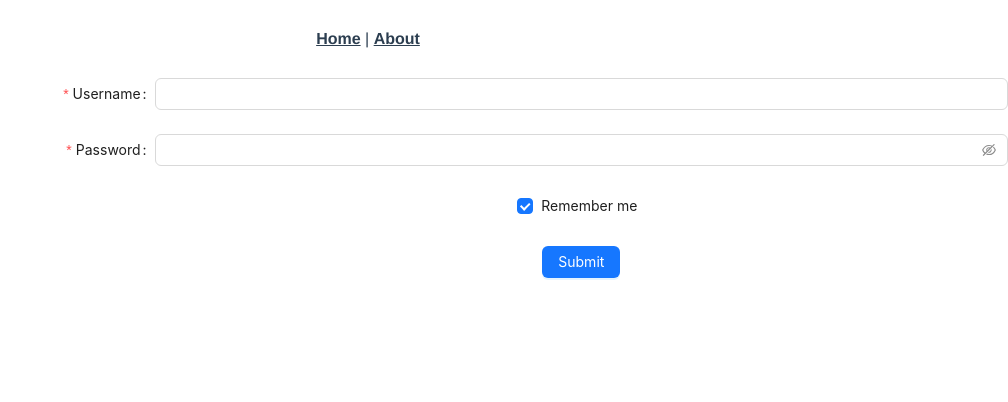
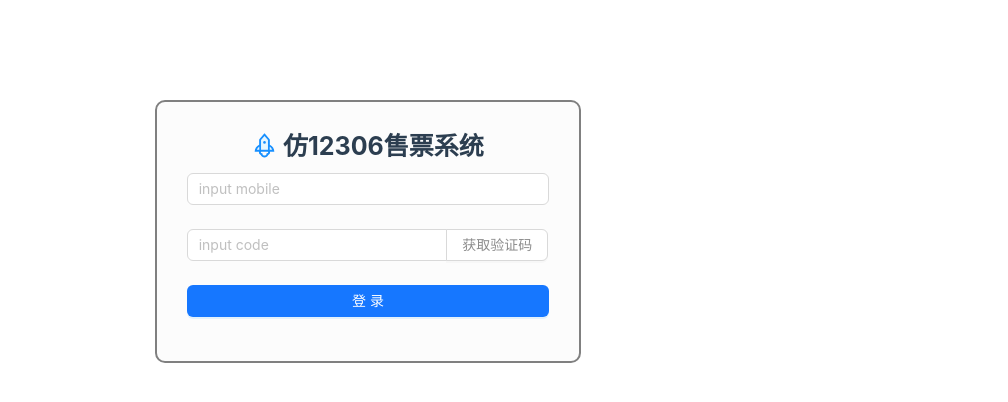
Before and after one commit to Lee-mu-zi/train, a Vue app in the folder web/: page /login in a window 1280 px wide. Shown: the top 402 px of the page, without its empty margins (272-1280 px from the left). Built offline with nearby package versions, Linux system fonts and the light colour scheme.

Commit message:
修改login界面，登录注册二合一，后端接口未对接

```diff
--- a/web/src/App.vue
+++ b/web/src/App.vue
@@ -1,8 +1,5 @@
 <template>
-  <nav>
-    <router-link to="/">Home</router-link> |
-    <router-link to="/about">About</router-link>
-  </nav>
+
   <router-view/>
 </template>
 
--- a/web/src/router/index.js
+++ b/web/src/router/index.js
@@ -18,7 +18,7 @@ const routes = [
   {
     path: '/login',
     name: 'login',
-    component: () => import('../views/LoginView.vue')
+    component: () => import('../views/login.vue')
   }
 ]
 
--- a/web/src/views/LoginView.vue
+++ /dev/null
@@ -1,58 +0,0 @@
-<template>
-  <a-form
-      :model="formState"
-      name="basic"
-      :label-col="{ span: 8 }"
-      :wrapper-col="{ span: 16 }"
-      autocomplete="off"
-      @finish="onFinish"
-      @finishFailed="onFinishFailed"
-  >
-    <a-form-item
-        label="Username"
-        name="username"
-        :rules="[{ required: true, message: 'Please input your username!' }]"
-    >
-      <a-input v-model:value="formState.username" />
-    </a-form-item>
-
-    <a-form-item
-        label="Password"
-        name="password"
-        :rules="[{ required: true, message: 'Please input your password!' }]"
-    >
-      <a-input-password v-model:value="formState.password" />
-    </a-form-item>
-
-    <a-form-item name="remember" :wrapper-col="{ offset: 8, span: 16 }">
-      <a-checkbox v-model:checked="formState.remember">Remember me</a-checkbox>
-    </a-form-item>
-
-    <a-form-item :wrapper-col="{ offset: 8, span: 16 }">
-      <a-button type="primary" html-type="submit">Submit</a-button>
-    </a-form-item>
-  </a-form>
-</template>
-<script>
-import { defineComponent, reactive } from 'vue';
-export default defineComponent({
-  setup() {
-    const formState = reactive({
-      username: '',
-      password: '',
-      remember: true,
-    });
-    const onFinish = values => {
-      console.log('Success:', values);
-    };
-    const onFinishFailed = errorInfo => {
-      console.log('Failed:', errorInfo);
-    };
-    return {
-      formState,
-      onFinish,
-      onFinishFailed,
-    };
-  },
-});
-</script>
--- /dev/null
+++ b/web/src/views/login.vue
@@ -0,0 +1,86 @@
+<template>
+
+  <a-row class="login">
+    <a-col :span="8" :offset="8" class="login-main">
+      <h1 style="text-align: center">
+        <rocket-two-tone/>&nbsp;仿12306售票系统
+      </h1>
+      <a-form
+          :model="loginForm"
+          name="basic"
+          autocomplete="off"
+          @finish="onFinish"
+          @finishFailed="onFinishFailed"
+      >
+        <a-form-item
+            label=""
+            name="mobile"
+            :rules="[{ required: true, message: 'Please input your username!' }]"
+        >
+          <a-input v-model:value="loginForm.mobile" placeholder="input mobile"/>
+        </a-form-item>
+
+        <a-form-item
+            label=""
+            name="code"
+            :rules="[{ required: true, message: '请输入验证码!' }]"
+        >
+          <a-input-search
+              v-model:value="loginForm.code"
+              placeholder="input code"
+              @search="onSearch"
+          >
+            <template #enterButton>
+              <a-button>获取验证码</a-button>
+            </template>
+          </a-input-search>
+        </a-form-item>
+
+        <a-form-item>
+          <a-button type="primary" block>登录</a-button>
+        </a-form-item>
+      </a-form>
+    </a-col>
+  </a-row>
+
+</template>
+<script>
+import {defineComponent, reactive} from 'vue';
+
+export default defineComponent({
+  name: "login-view",
+  setup() {
+    const loginForm = reactive({
+      mobile: '',
+      code: '',
+
+    });
+    const onFinish = values => {
+      console.log('Success:', values);
+    };
+    const onFinishFailed = errorInfo => {
+      console.log('Failed:', errorInfo);
+    };
+    return {
+      loginForm,
+      onFinish,
+      onFinishFailed,
+    };
+  },
+});
+</script>
+
+<style>
+.login-main h1 {
+  font-size: 25px;
+  font-weight: bold;
+}
+
+.login-main {
+  margin-top: 100px;
+  padding: 30px 30px 20px;
+  border: 2px solid grey;
+  border-radius: 10px;
+  background-color: #fcfcfc;
+}
+</style>
```
